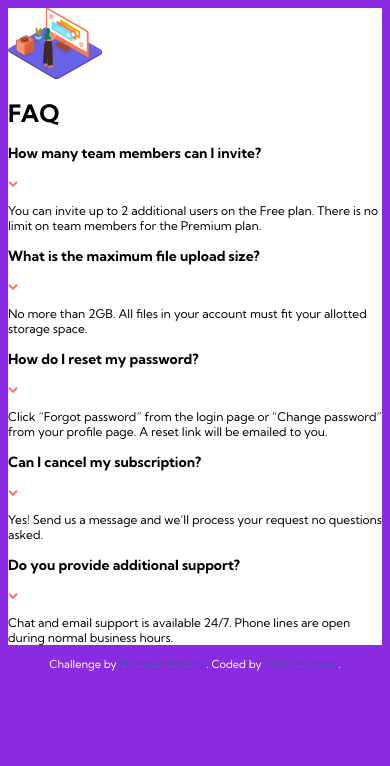
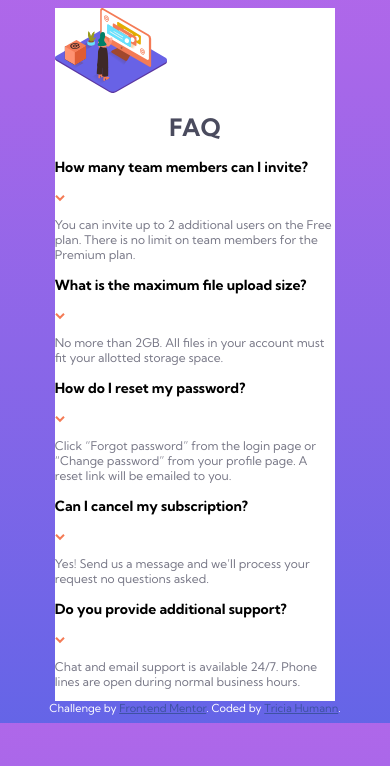
Before and after one commit to triciahumann/faq-accordion-card, a plain HTML site: page index.html in a window 390 px wide. Drawn offline with Linux system fonts and the light colour scheme.

Commit message:
Centered faq box and items for mobile

```diff
--- a/main.css
+++ b/main.css
@@ -3,22 +3,32 @@
 /* General styles */
 
 body {
-    background-color: blueviolet;
+    background-image: linear-gradient(180deg, hsl(273, 75%, 66%), hsl(240, 73%, 65%));
     font-size: 12px;
-    font-family: 'Kumbh Sans', sans-serif;;
+    font-family: 'Kumbh Sans', sans-serif;
+    display: flex;
+    justify-content: center;
+    flex-flow: row wrap;
 }
 
 .container {
     background-color: white;
+    width: 75%;
 }
 
 h1 {
+    color: hsl(237, 12%, 33%);
+    text-align: center;
+}
 
+p {
+    color: hsl(240, 6%, 50%)
 }
 
 /* image styles */
 .image img {
-    width: 25%;
+    width: 40%;
+    text-align: center;
 }
 
 
```
Also changed, not shown: 1 other file.
